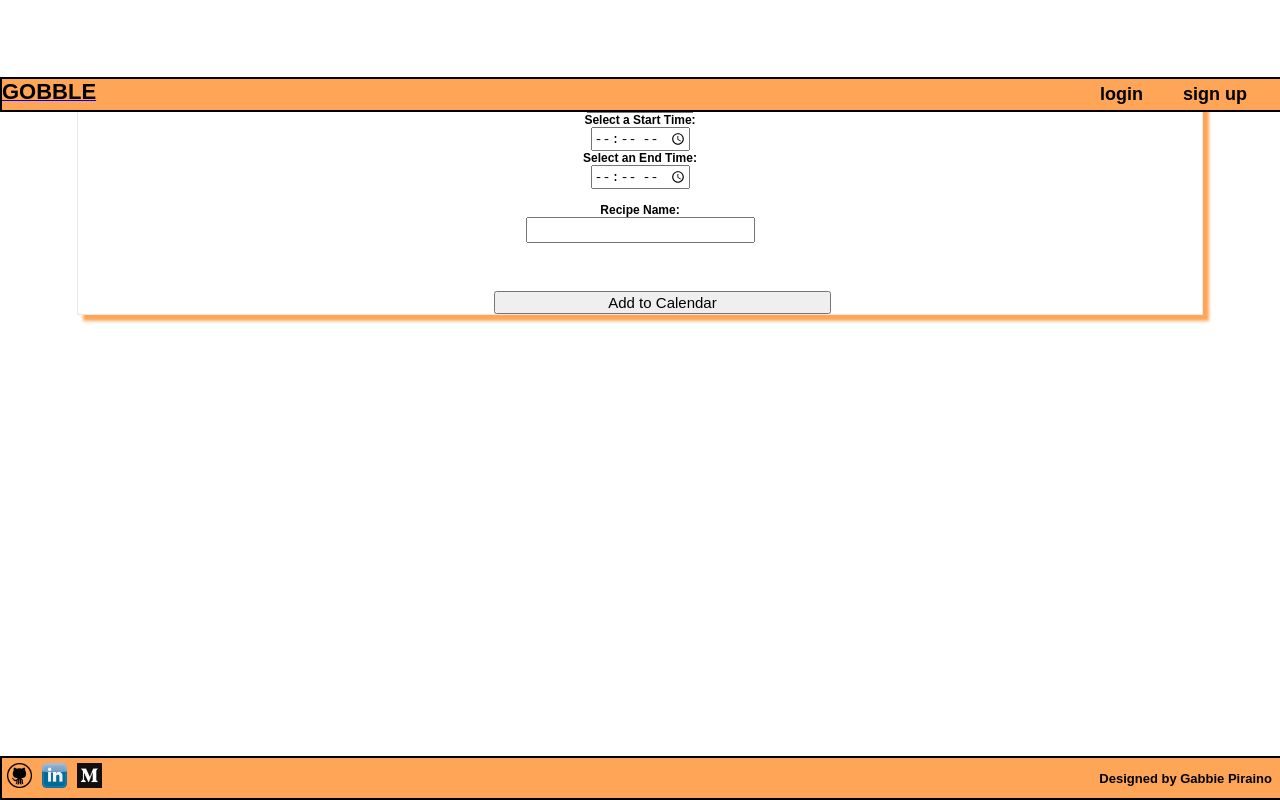
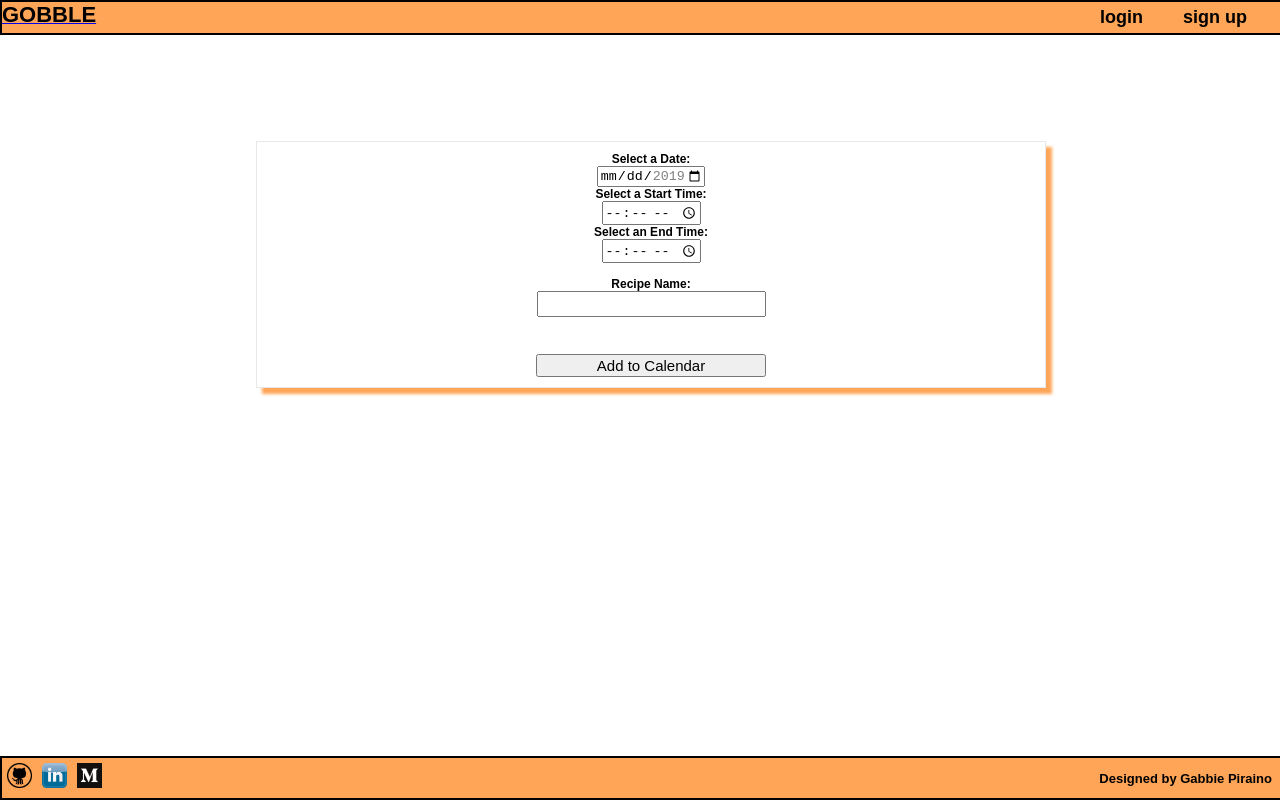
Before and after one commit to pirainogi/gobble-client, a React (Create React App) app: page /eventform in a window 1280 px wide. Built offline with nearby package versions, Linux system fonts and the light colour scheme; no server answers.

Commit message:
event form

```diff
--- a/src/App.js
+++ b/src/App.js
@@ -36,7 +36,7 @@ class App extends Component {
       currentRecipebox: [],
       currentRecipeView: {},
       calendarEvents: [],
-      recipeEvent: {},
+      recipeForEvent: {},
     }
   }
 
@@ -141,8 +141,11 @@ class App extends Component {
     })
   }
 
-  grabRecipeForEvent = (recipeID) => {
-    console.log(recipeID);
+  grabRecipeForEvent = (recipe) => {
+    console.log(recipe);
+    this.setState({
+      recipeForEvent: recipe
+    })
   }
 
   render() {
@@ -174,6 +177,7 @@ class App extends Component {
             path="/eventform"
             component={() => <EventForm
               userID={this.state.currentUser.id}
+              recipeForEvent={this.state.recipeForEvent.name}
             />}
           />
           <Route
@@ -194,8 +198,7 @@ class App extends Component {
                   recipes={this.state.recipes}
                   foundRecipe={recipe}
                   addRecipeToRecipeBox={this.addRecipeToRecipeBox}
-
-
+                  grabRecipeForEvent={this.grabRecipeForEvent}
                 />
               ) : (
                 <h1> loading dem recipes </h1>
--- a/src/components/EventForm.js
+++ b/src/components/EventForm.js
@@ -62,7 +62,7 @@ class EventForm extends Component {
             <label><b>Select an End Time:</b></label><br></br>
             <input type="time" id="event-end" name="endTime" min="01:00" max="24:00" onChange={this.handleChange} required></input><br></br><br></br>
             <label><b>Recipe Name:</b></label><br></br>
-            <input type="text" id="recipeName" name="recipeName" onChange={this.handleChange} required></input><br></br><br></br>
+            <input type="text" id="recipeName" name="recipeName" value={this.props.recipeForEvent} onChange={this.handleChange} required></input><br></br><br></br>
             <button onClick={this.handleSubmit}>Add to Calendar</button>
           </form>
 
--- a/src/components/RecipeShow.js
+++ b/src/components/RecipeShow.js
@@ -34,6 +34,7 @@ class RecipeShow extends Component {
   // }
 
   render() {
+    console.log(this.props);
     return (
       <div>
       { this.props.recipe ?
@@ -82,7 +83,7 @@ class RecipeShow extends Component {
               <button className='button' onClick={ () => this.props.addRecipeToRecipeBox(this.props.recipe.id)}>Add to Box</button>
               <NavLink to='/recipebox' activeClassName='active' id='navlink' className="button">Go to RecipeBox</NavLink>
               <NavLink to='/search' activeClassName='active' id='navlink' className="button">Return to Search</NavLink>
-              <button className='button'>Add to Calendar</button>
+              <button onClick={() => this.props.grabRecipeForEvent(this.props.recipe)} className='button'>Add to Calendar</button>
 
             </div>
             : null}
--- a/src/containers/RecipeContainer.js
+++ b/src/containers/RecipeContainer.js
@@ -13,6 +13,7 @@ class RecipeContainer extends Component {
         key={this.props.foundRecipe.id}
         recipe={this.props.foundRecipe}
         addRecipeToRecipeBox={this.props.addRecipeToRecipeBox}
+        grabRecipeForEvent={this.props.grabRecipeForEvent}
       />
     )
   }
--- a/src/css/EventForm.css
+++ b/src/css/EventForm.css
@@ -1,25 +1,24 @@
 .form {
   font-family: 'Poppins', sans-serif;
-
-  position: -webkit-sticky;
-  position: sticky;
   top: 0px;
-
+  position: absolute;
   background: #fff;
 	font-family: 'Poppins', sans-serif;
-	margin: 6%;
-	width: 60;
+	margin-top: 11%;
+  margin-left: 20%;
+	width: 60%;
 	min-height: 150px;
 	border-style: solid;
 	border-color: #E8E8E8;
 	border-width: 1px;
   box-shadow: 6px 6px 3px #ffa557;
+  padding: 10px;
 }
 
 .form button {
   font-size: 15px;
   margin-top: 3%;
-  margin-left: 37%;
+  margin-left: 35%;
   margin-right: 35%;
   width: 30%;
 }
```
